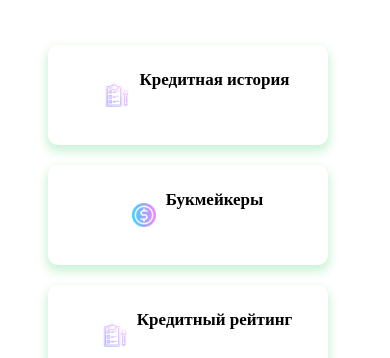
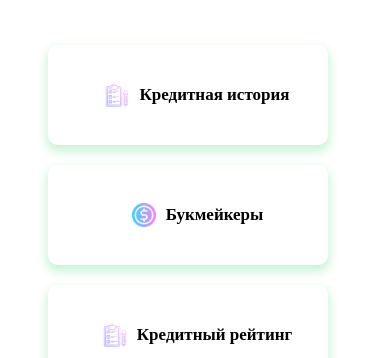
Before and after one commit to gagikabovyan98/enotik, a React (Create React App) app: page / in a window 390 px wide. Shown: the part 486-844 px from the top of the page. Built offline with nearby package versions, Linux system fonts and the light colour scheme.

Commit message:
правка

```diff
--- a/src/App.css
+++ b/src/App.css
@@ -495,9 +495,7 @@ box-shadow: 0px 5px 10px 2px rgba(0, 199, 58, 0.2);
   width: 300px;
 }
 
-.header__block-items-block a {
-  padding-bottom: 30px;
-}
+
 }
 
 @media (max-width: 375px) {
--- a/src/pages/Education.js
+++ b/src/pages/Education.js
@@ -12,7 +12,7 @@ import tin from '../images/tbank.webp'; // Импортируем картинк
 
 
 
-const Cards = () => {
+const Educ = () => {
   const demoData = [
     {
       bank: 'ВТБ - Дебетовая карта "МИР Весёлая"',
@@ -203,4 +203,4 @@ const Cards = () => {
     </div>
   );
 };
-export default Cards;
+export default Educ;
```
